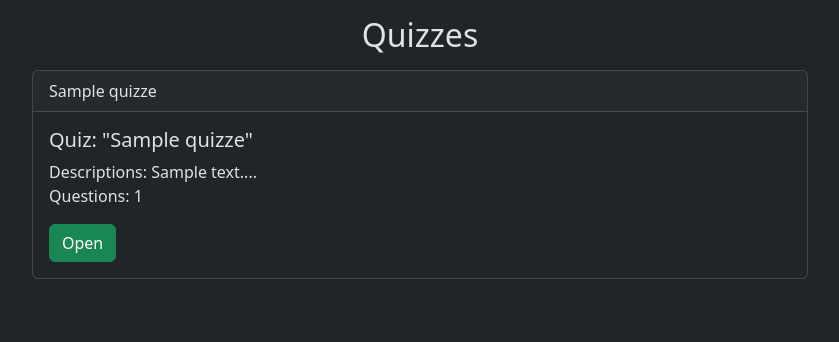
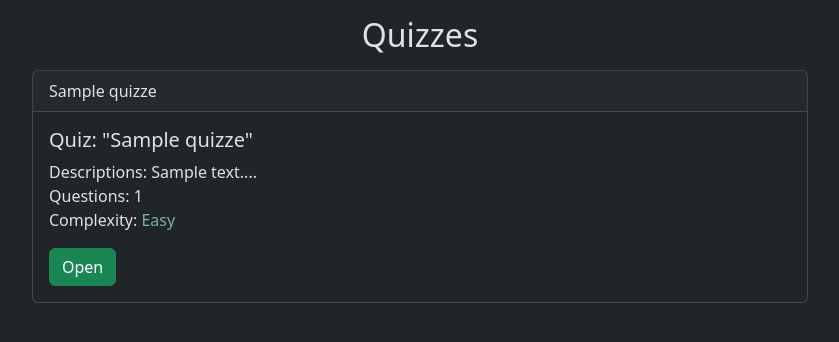
Before and after one commit to vitaliypopel/django-quiz, a Django app: page /quizzes/ in a window 1280 px wide. Shown: the part 56-398 px from the top of the page, without its empty margins (220-1059 px from the left). Run offline with Django 5.2, Linux system fonts and the light colour scheme; data comes from the database, SQL or seed files in the repository; tables that the repository leaves empty hold one stand-in row (values such as "Sample post").

Commit message:
added quiz complexity and refactored views and templates

```diff
--- a/django_quiz/quiz/models.py
+++ b/django_quiz/quiz/models.py
@@ -4,6 +4,13 @@ from django.db import models
 class Quiz(models.Model):
     title = models.CharField(max_length=100)
     descriptions = models.CharField(max_length=2000)
+    complexity = models.IntegerField(
+        choices=(
+            (1, 'Easy'),
+            (2, 'Medium'),
+            (3, 'Hard'),
+        ),
+    )
     url_title = models.CharField(max_length=100)
     created_at = models.DateTimeField(auto_now=True)
 
--- a/django_quiz/quiz/templates/quiz/quizzes.html
+++ b/django_quiz/quiz/templates/quiz/quizzes.html
@@ -12,7 +12,17 @@
             <div class="card-body">
                 <h5 class="card-title">Quiz: "{{ quiz }}"</h5>
                 <p class="card-text mb-0">Descriptions: {{ quiz.descriptions|truncatewords:50 }}...</p>
-                <p class="card-text">Questions: {{ quiz.question_set.all|length }}</p>
+                <p class="card-text mb-0">Questions: {{ quiz.question_set.all|length }}</p>
+                <p class="card-text">
+                    Complexity: <span class="
+                    {% if quiz.complexity == 1 %}
+                        text-success-emphasis
+                    {% elif quiz.complexity == 2 %}
+                        text-warning-emphasis
+                    {% elif quiz.complexity == 3 %}
+                        text-danger-emphasis
+                    {% endif %}">{{ quiz.get_complexity_display }}</span>
+                </p>
                 <a href="{% url 'quiz:quiz' quiz.url_title %}" class="btn btn-success">Open</a>
             </div>
         </div>
--- a/django_quiz/quiz/templates/quiz/result.html
+++ b/django_quiz/quiz/templates/quiz/result.html
@@ -20,16 +20,15 @@
                     {% if choice.pk == answer.choice.pk %}
                         <i class="text-secondary">- your answer</i>
                         {% if answer.is_correct %}
-                            <u class="text-success">Correct</u>
+                            <u class="text-success-emphasis">Correct</u>
                         {% else %}
-                            <u class="text-danger">Incorrect</u>
+                            <u class="text-warning-emphasis">Incorrect</u>
                         {% endif %}
                     {% endif %}
                 </li>
             {% endfor %}
         </ul>
     {% endfor %}
-
     <hr>
     <h4>Your result: <u>{{ completed_quiz.result }}/{{ answers|length }}</u></h4>
 {% endblock %}
--- a/django_quiz/quiz/views.py
+++ b/django_quiz/quiz/views.py
@@ -43,18 +43,7 @@ class QuizQuestionView(View):
             quiz=quiz,
         )
         if completed_quiz.exists():
-            completed_quiz = completed_quiz.first()
-            if question.is_last:
-                completed_quiz.is_completed = True
-                completed_quiz.result = Answer.objects.filter(
-                    user_session=user_session,
-                    quiz=quiz,
-                    is_correct=True,
-                ).count()
-
-                completed_quiz.save()
-
-            if completed_quiz.is_completed:
+            if completed_quiz.first().is_completed:
                 return redirect(reverse(
                     viewname='quiz:result',
                     args=(quiz_title,),
```
Also changed, not shown: django_quiz/quiz/templates/quiz/dashboard.html (+11 -3 lines), django_quiz/quiz/templates/quiz/quiz.html (+10 -0 lines), django_quiz/quiz/migrations/0001_initial.py.
